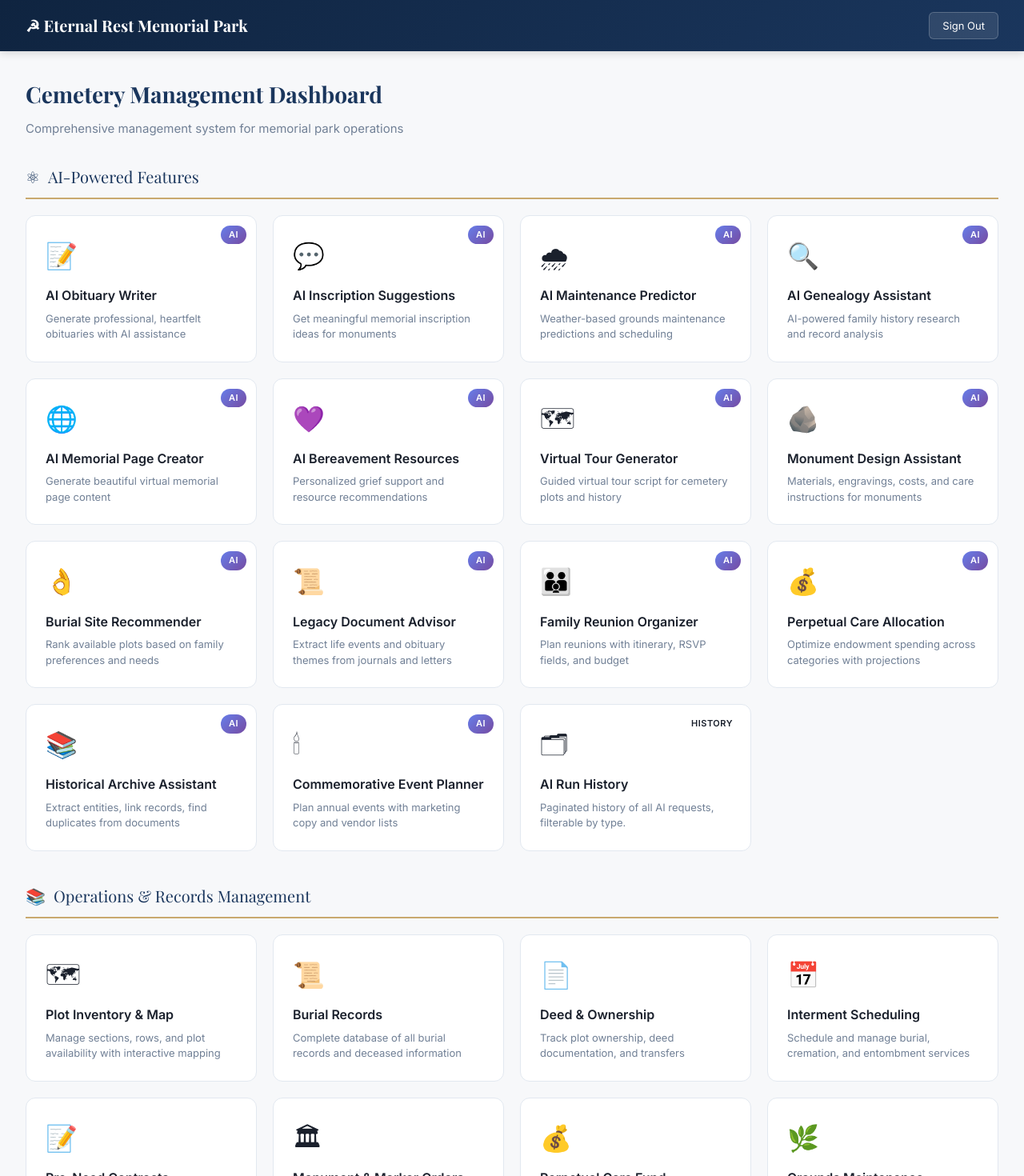
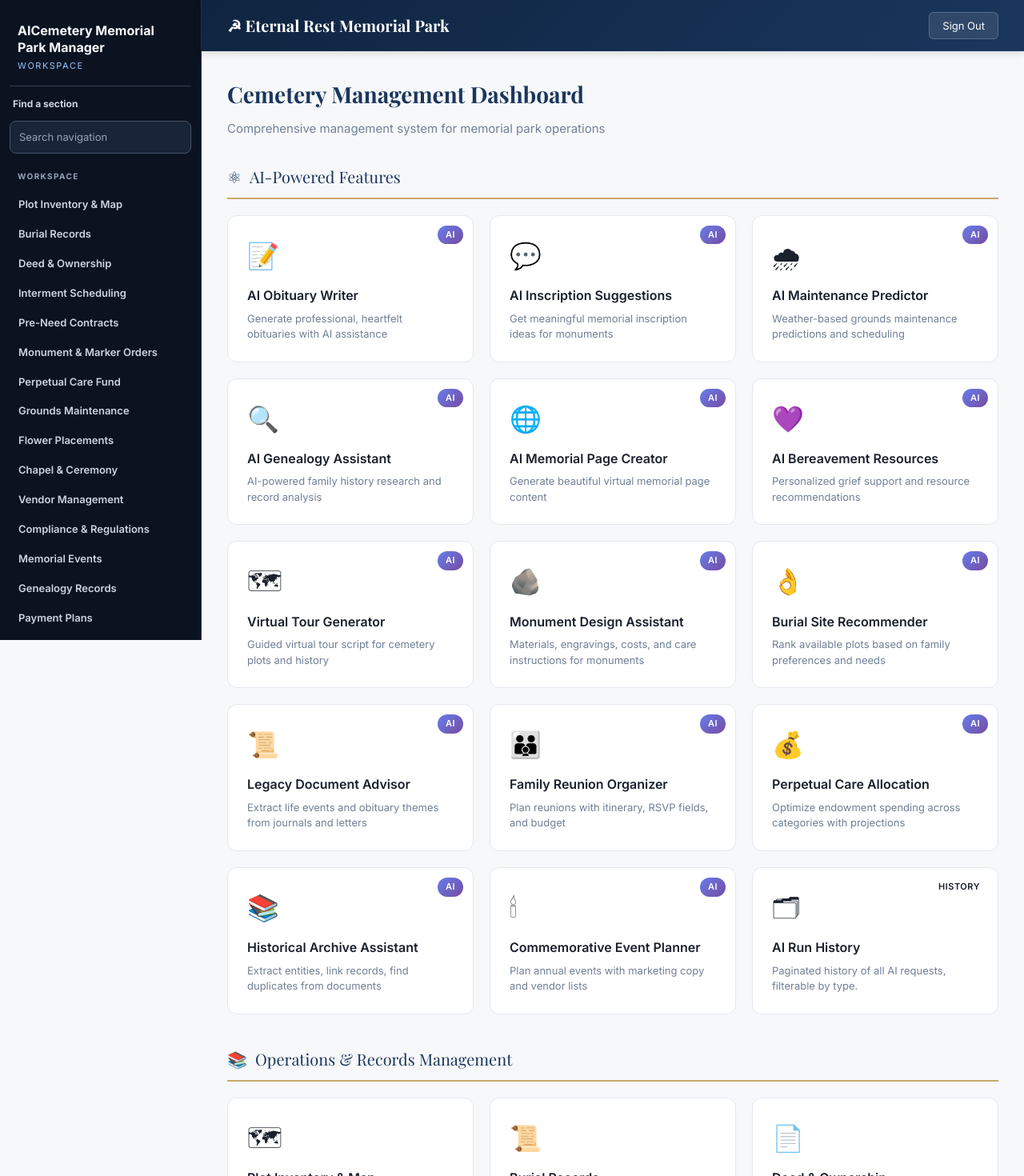
Before and after one commit to eakarsu/AICemeteryMemorialParkManager, a React (Create React App) app in the folder client/: page / in a window 1280 px wide. Shown: the top 1470 px of the page at 80% size. Built offline with nearby package versions, Linux system fonts and the light colour scheme; no server answers; sample sign-in values are in the browser's storage.

Commit message:
Add sidebar navigation to app workspace

```diff
--- a/client/src/App.js
+++ b/client/src/App.js
@@ -5,6 +5,7 @@
 import FeaturePage from './pages/FeaturePage';
 import AIFeaturePage from './pages/AIFeaturePage';
 import AIHistory from './pages/AIHistory';
+import AppSidebar from './components/AppSidebar';
 import './App.css';
 
 import CodexCustomVizFeature from './pages/CodexCustomVizFeature';
@@ -41,7 +42,8 @@
 
   return (
     <Router>
-      <div className="app">
+      <div className={isAuthenticated ? 'app codex-nav-shell' : 'app'}>
+        {isAuthenticated && <AppSidebar />}
         <Routes>
         <Route path="/insights/timeline" element={<TimelineView />} />
         <Route path="/codex/custom-viz" element={<CodexCustomVizFeature />} />
--- /dev/null
+++ b/client/src/components/AppSidebar.css
@@ -0,0 +1,17 @@
+
+.codex-nav-shell{display:grid!important;grid-template-columns:252px minmax(0,1fr);grid-template-rows:auto minmax(0,1fr);min-height:100vh}
+.codex-nav-shell>.codex-side{grid-column:1;grid-row:1 / span 2}
+.codex-nav-shell>:not(.codex-side){grid-column:2;min-width:0}
+.codex-nav-shell .navbar-links,.codex-nav-shell .nav-links,.codex-nav-shell .navbar-nav{display:none!important}
+.codex-side{position:sticky;top:0;height:100vh;overflow:auto;padding:18px 12px;background:#0b1220;color:#f8fafc;border-right:1px solid #26364d;display:flex;flex-direction:column;gap:12px;z-index:12}
+.codex-side-brand{display:flex;flex-direction:column;gap:4px;padding:10px 10px 16px;border-bottom:1px solid #334155}
+.codex-side-brand strong{font-size:16px;line-height:1.3;overflow-wrap:anywhere}.codex-side-brand span{font-size:11px;text-transform:uppercase;letter-spacing:.14em;color:#93c5fd}
+.codex-side-search-label{font-size:12px;font-weight:700;color:#cbd5e1;padding:0 4px}
+.codex-side-search{width:100%;padding:9px 11px;border:1px solid #475569;border-radius:8px;background:#182438;color:#fff;font:inherit;font-size:13px}
+.codex-side-search::placeholder{color:#94a3b8}.codex-side-search:focus{outline:2px solid #60a5fa;outline-offset:1px}
+.codex-side-links{overflow:auto;min-height:0;padding-bottom:20px}.codex-side-group{display:flex;flex-direction:column;gap:2px;margin-bottom:14px}
+.codex-side-heading{font-size:10px;text-transform:uppercase;letter-spacing:.14em;color:#94a3b8;font-weight:800;padding:8px 10px}
+.codex-side-link{display:block;color:#cbd5e1!important;text-decoration:none!important;padding:9px 11px;border-radius:8px;font-size:13px;font-weight:600;line-height:1.3}
+.codex-side-link:hover,.codex-side-link:focus-visible{background:#1e293b;color:#fff!important}.codex-side-link.active{background:#2563eb;color:#fff!important}
+.codex-side-empty{color:#cbd5e1;font-size:13px;padding:8px 11px}
+@media(max-width:800px){.codex-nav-shell{grid-template-columns:minmax(0,1fr);grid-template-rows:auto auto minmax(0,1fr)}.codex-nav-shell>.codex-side{grid-column:1;grid-row:1;position:relative;height:auto;max-height:280px}.codex-nav-shell>:not(.codex-side){grid-column:1}}
--- /dev/null
+++ b/client/src/components/AppSidebar.jsx
@@ -0,0 +1,34 @@
+import React, { useState } from 'react';
+import { NavLink } from 'react-router-dom';
+import { features, aiFeatures } from '../pages/Dashboard';
+import './AppSidebar.css';
+
+const LINKS = [
+  ...features.map(feature => ({ to: `/feature/${feature.key}`, label: feature.title, group: 'Workspace' })),
+  ...aiFeatures.map(feature => ({ to: `/ai/${feature.key}`, label: feature.title, group: 'AI tools' })),
+  { to: '/', label: 'Dashboard', group: 'Workspace' },
+  { to: '/ai-history', label: 'AI History', group: 'AI tools' },
+  { to: '/insights/timeline', label: 'Timeline View', group: 'Insights' },
+  { to: '/codex/custom-viz', label: 'Custom Viz', group: 'Insights' },
+  { to: '/codex/operations', label: 'Operations', group: 'Insights' },
+];
+
+export default function AppSidebar() {
+  const [query, setQuery] = useState('');
+  const visible = LINKS.filter(link => link.label.toLowerCase().includes(query.toLowerCase().trim()));
+  return <aside className="codex-side" aria-label="Application navigation">
+    <div className="codex-side-brand"><strong>AICemetery Memorial Park Manager</strong><span>Workspace</span></div>
+    <label className="codex-side-search-label" htmlFor="codex-side-search">Find a section</label>
+    <input id="codex-side-search" className="codex-side-search" value={query} onChange={event => setQuery(event.target.value)} placeholder="Search navigation" />
+    <nav className="codex-side-links" aria-label="Sections">
+      {['Workspace', 'AI tools', 'Insights'].map(group => {
+        const items = visible.filter(link => link.group === group);
+        return items.length ? <div className="codex-side-group" key={group}>
+          <span className="codex-side-heading">{group}</span>
+          {items.map(link => <NavLink key={link.to} to={link.to} end={link.to === '/'} className={({ isActive }) => `codex-side-link${isActive ? ' active' : ''}`}>{link.label}</NavLink>)}
+        </div> : null;
+      })}
+      {visible.length === 0 && <p className="codex-side-empty">No matching sections</p>}
+    </nav>
+  </aside>;
+}
--- a/client/src/pages/Dashboard.js
+++ b/client/src/pages/Dashboard.js
@@ -1,7 +1,7 @@
 import React from 'react';
 import { useNavigate } from 'react-router-dom';
 
-const features = [
+export const features = [
   { key: 'plots', icon: '\u{1F5FA}', title: 'Plot Inventory & Map', desc: 'Manage sections, rows, and plot availability with interactive mapping' },
   { key: 'burial-records', icon: '\u{1F4DC}', title: 'Burial Records', desc: 'Complete database of all burial records and deceased information' },
   { key: 'deeds', icon: '\u{1F4C4}', title: 'Deed & Ownership', desc: 'Track plot ownership, deed documentation, and transfers' },
@@ -22,7 +22,7 @@
   { key: 'deed-transfers', icon: '\u{1F501}', title: 'Deed Transfers', desc: 'Process ownership transfers, inheritance, and deed changes' },
 ];
 
-const aiFeatures = [
+export const aiFeatures = [
   { key: 'obituary', icon: '\u{1F4DD}', title: 'AI Obituary Writer', desc: 'Generate professional, heartfelt obituaries with AI assistance' },
   { key: 'inscription', icon: '\u{1F4AC}', title: 'AI Inscription Suggestions', desc: 'Get meaningful memorial inscription ideas for monuments' },
   { key: 'maintenance-prediction', icon: '\u{1F327}', title: 'AI Maintenance Predictor', desc: 'Weather-based grounds maintenance predictions and scheduling' },
```
